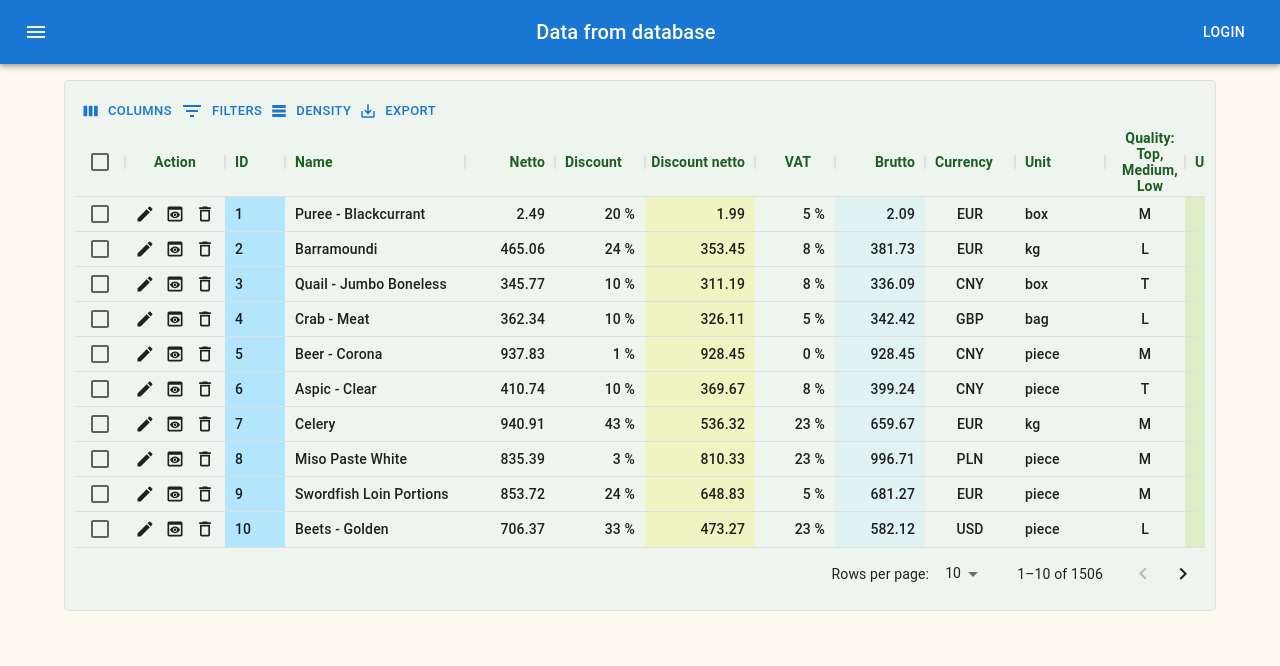
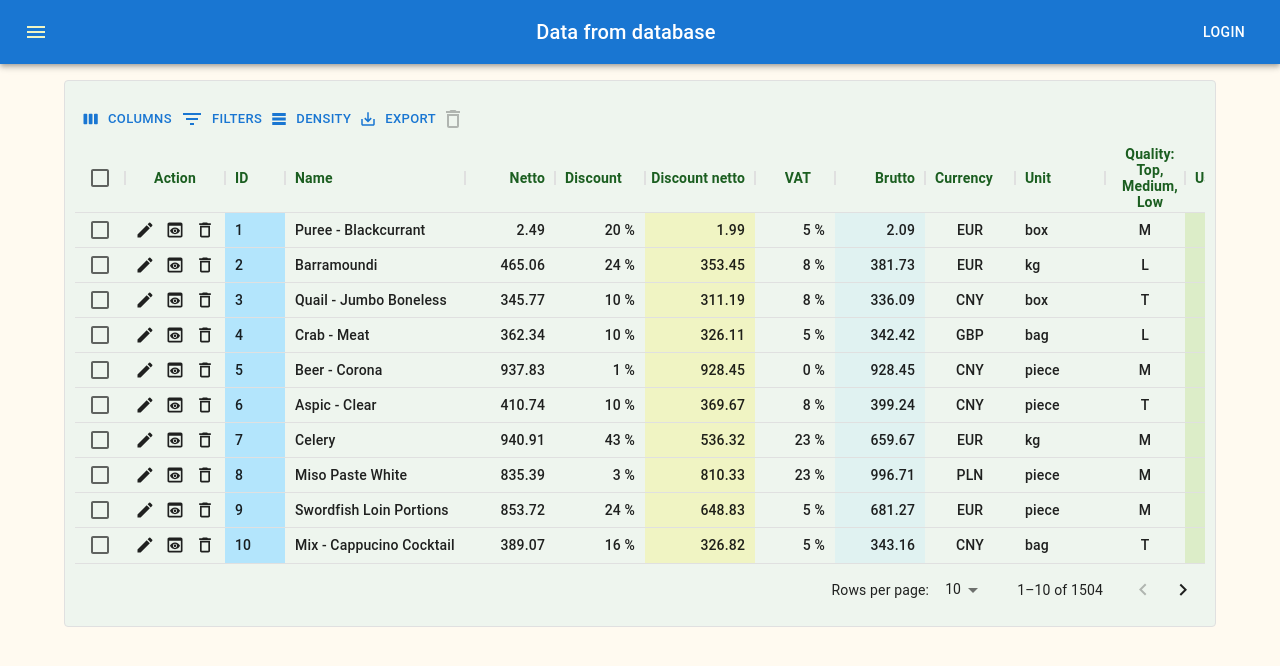
Before and after one commit to kodencja/mui-grid-data, a React (Create React App) app: page / in a window 1280 px wide. Shown: the top 666 px of the page. Built offline with nearby package versions, Linux system fonts and the light colour scheme; data requests are answered from the project's data file.

Commit message:
Add delete rows action plus button within CustomToolbar

```diff
--- a/src/App.js
+++ b/src/App.js
@@ -23,7 +23,7 @@ import SaveIcon from "@mui/icons-material/Save";
 import DeleteOutlinedIcon from "@mui/icons-material/DeleteOutlined";
 import { connect } from "react-redux";
 // import {fetchData} from "./redux/api/apiActions";
-import {fetchData, putData, postData, deleteData} from "./redux/api";
+import {fetchData, putData, postData, deleteData, deleteRows} from "./redux/api";
 import CircularProgress from '@mui/material/CircularProgress';
 import AddRecord from "./components/pages/AddRecord";
 import About from "./components/pages/About";
@@ -37,7 +37,7 @@ import { Button, Typography } from "@mui/material";
 function App(props) {
   const isMountedRef = useRef(true);
   // const [state, dispatch] = useReducer(reducer, initState);
-  const {data_db: { data, loading, currentURLtoDB, baseURLtoDB, error }, fetchData, api_put, api_post, api_del} = props;
+  const {data_db: { data, loading, currentURLtoDB, baseURLtoDB, error }, fetchData, api_put, api_post, api_del, rows_del} = props;
   // const { data, loading, currentURLtoDB, baseURLtoDB, error } = data_db;
 
   // const [modalOpen, setModalOpen] = useState(false);
@@ -86,7 +86,7 @@ function App(props) {
 // const dataTableProps = { modalOpen, handleDeleteClick, handleClose, row_params, dispatch, finalTextResponse, baseURLtoDB };
 // const dataTableProps = { baseURLtoDB, currentURLtoDB, apiMethod };
 // const dataTableProps = { finalTextResponse, baseURLtoDB, currentURLtoDB, apiMethod };
-const apiProps = {baseURLtoDB, api_put, api_del};
+const apiProps = {baseURLtoDB, api_put, api_del, rows_del};
 const apiPropsPost = {baseURLtoDB, api_post, loading};
 
 
@@ -146,6 +146,7 @@ const mapDispatchToProps = (dispatch) => {
     api_put: (url, sendData) => dispatch(putData(url, sendData)),
     api_post: (url, sendData) => dispatch(postData(url, sendData)),
     api_del: (url) => dispatch(deleteData(url)),
+    rows_del: (url) => dispatch(deleteRows(url)),
   }
 }
 
--- a/src/components/MenuComp.jsx
+++ b/src/components/MenuComp.jsx
@@ -35,7 +35,7 @@ const styles = {
   iconMenu: {
     // color: yellow["A100"],
     color: lime[100],
-    // color: purple[50],
+    // color: purple[200],
   },
   textMenu: {
     // color: yellow[50],
--- a/src/components/customHooks/useColumns.js
+++ b/src/components/customHooks/useColumns.js
@@ -19,7 +19,6 @@ import { format } from "date-fns";
 
 // const useColumns = (handleOpen, classes) => {
 const useColumns = (handleOpen) => {
-  const [quality, setQuality] = useState("");
 
   const defaultTheme = createTheme();
   const useStyles = makeStyles(
--- a/src/components/pages/DataTable.jsx
+++ b/src/components/pages/DataTable.jsx
@@ -1,34 +1,71 @@
-import React, { useState, useCallback, useRef, useMemo } from "react";
-import { DataGrid, GridToolbar } from "@mui/x-data-grid";
+import React, { useState, useEffect, useRef, useMemo } from "react";
+import {
+  DataGrid,
+  GridToolbar,
+  GridToolbarContainer,
+  GridToolbarColumnsButton,
+  GridToolbarFilterButton,
+  GridToolbarExport,
+  GridToolbarDensitySelector,
+} from "@mui/x-data-grid";
 import ModalComp from "../../components/ModalComp";
-import { Typography } from "@mui/material";
+import { Typography, IconButton } from "@mui/material";
+import DeleteIcon from "@mui/icons-material/DeleteOutlined";
 import useMediaQuery from "@mui/material/useMediaQuery";
 import useColumns from "../customHooks/useColumns";
 import useEditRow from "../customHooks/useEditRow";
 import { handleDeleteRow } from "../../functions/modalFn";
 import { modalStyle } from "../../styles/modalStyle";
 import { useStylesData } from "../../styles/useStylesData";
+import {
+  red,
+  pink,
+  purple,
+  deepPurple,
+  indigo,
+  blue,
+  lightBlue,
+  cyan,
+  teal,
+  green,
+  lightGreen,
+  lime,
+  amber,
+  orange,
+  deepOrange,
+  brown,
+  grey,
+  blueGrey,
+  yellow,
+} from "@mui/material/colors";
 
 // const defaultTheme = createTheme();
 
 const DataTable = ({ rows, apiProps }) => {
-  const { baseURLtoDB, api_put, api_del } = apiProps;
+  const { baseURLtoDB, api_put, api_del, rows_del } = apiProps;
 
   const classes = useStylesData();
 
   const [pageSize, setPageSize] = useState(10);
 
+  const [modalOpen, setModalOpen] = useState(false);
+  const [current_row_params, set_current_row_params] = useState({});
+  const [del_row, set_del_row] = useState(true);
+  const [selectionRow, setSelectionRow] = useState([]);
+
   const matches = useMediaQuery("(max-height:500px)");
 
-  const [modalOpen, setModalOpen] = useState(false);
-  const [row_params, set_row_params] = useState({});
-  const [del_row, set_del_row] = useState(true);
+  useEffect(() => {
+    console.log("selectionRow");
+    console.log(selectionRow);
+  }, [selectionRow]);
 
   console.log("DataTable Comp.");
 
   const { editRowsModel, editRowCommit, handleEditRowsModelChange } =
     useEditRow(api_put, baseURLtoDB);
 
+  // przy del_rows nie ma 'params'
   const handleOpen = (params, flag) => {
     console.log("flag");
     console.log(flag);
@@ -37,7 +74,7 @@ const DataTable = ({ rows, apiProps }) => {
     } else {
       set_del_row(false);
     }
-    set_row_params(params);
+    set_current_row_params(params);
     setModalOpen(true);
   };
   const columnsAll = useColumns(handleOpen);
@@ -48,14 +85,52 @@ const DataTable = ({ rows, apiProps }) => {
 
   const handleClose = () => setModalOpen(false);
 
-  const handleDeleteClick = async (e) => {
+  const handleDelete = async (e, multi = false) => {
     e.stopPropagation();
-    handleDeleteRow(row_params, set_row_params);
-    await api_del(`${baseURLtoDB}/${row_params.id}`);
-    // dispatch({ type: api_method, payload: "DELETE" });
-    // dispatch({ type: current_url, payload: `${baseURLtoDB}/${row_params.id}` });
+    console.log("current_row_params");
+    console.log(current_row_params);
+    if (multi) {
+      console.log("MULTI");
+      // handleDeleteRow(current_row_params, set_current_row_params);
+      // await handleDeleteRow(rows, selectionRow);
+      await rows_del(selectionRow);
+      set_current_row_params({});
+    } else {
+      console.log("Single row del");
+      // await api_del(`${baseURLtoDB}/${current_row_params.id}`);
+    }
     handleClose();
   };
+
+  function CustomToolbar() {
+    return (
+      <GridToolbarContainer>
+        <GridToolbarColumnsButton />
+        <GridToolbarFilterButton />
+        <GridToolbarDensitySelector />
+        <GridToolbarExport />
+        <IconButton
+          size="large"
+          edge="start"
+          aria-label="menu"
+          id="basic-button"
+          aria-controls="basic-menu"
+          aria-haspopup="true"
+          // aria-expanded={open ? "true" : undefined}
+          // onClick={(e) => handleDelete(e, true)}
+          onClick={(e) => handleOpen(e, true)}
+          variant="contained"
+          disabled={selectionRow.length > 0 ? false : true}
+          sx={{ color: "warning.main" }}
+          // sx={{ color: selectionRow.length > 0 ? "warning" : grey[500] }}
+          // sx={{ color: blue[700] }}
+          // sx={styles.iconMenu}>
+        >
+          <DeleteIcon />
+        </IconButton>
+      </GridToolbarContainer>
+    );
+  }
 
   const styles = {
     customHeaderCell: {
@@ -91,14 +166,20 @@ const DataTable = ({ rows, apiProps }) => {
         pageSize={pageSize}
         rowsPerPageOptions={[5, 10, 25, 50, 100]}
         onPageSizeChange={(newPageSize) => setPageSize(newPageSize)}
-        checkboxSelection
         editRowsModel={editRowsModel}
         editMode="row"
         onEditRowsModelChange={handleEditRowsModelChange}
         onRowEditCommit={editRowCommit}
         autoHeight={true}
+        checkboxSelection
+        disableSelectionOnClick
+        onSelectionModelChange={(newSelectionModel) => {
+          setSelectionRow(newSelectionModel);
+        }}
+        selectionModel={selectionRow}
         components={{
-          Toolbar: GridToolbar,
+          Toolbar: CustomToolbar,
+          // Toolbar: GridToolbar,
         }}
         getCellClassName={(params) =>
           params.field === "discount_netto"
@@ -124,10 +205,10 @@ const DataTable = ({ rows, apiProps }) => {
       <ModalComp
         del_row={del_row}
         style={modalStyle(matches)}
-        handleDelete={handleDeleteClick}
+        handleDelete={handleDelete}
         handleClose={handleClose}
         modalOpen={modalOpen}
-        params={row_params}
+        params={current_row_params}
       />
       {/* </ErrorBoundary> */}
     </div>
--- a/src/functions/modalFn.js
+++ b/src/functions/modalFn.js
@@ -1,7 +1,13 @@
-export  const handleDeleteRow = (row_params, set_row_params) => {
-    const id = row_params.id;
+export  const handleDeleteRow = (rows, selectionRow) => {
+  return new Promise ((resolve, reject) => {
+    // const id = row_params.id;
+    // console.log("row_params");
+    // console.log(row_params);
+    // console.log("id");
     // console.log(id);
-    row_params.api.updateRows([{ id, _action: "delete" }]);
+    // row_params.api.updateRows([{ id, _action: "delete" }]);
     console.log("Row DELETED!");
-    set_row_params({});
+    // set_row_params({});
+  })
+
   };
--- a/src/redux/api/apiActions.js
+++ b/src/redux/api/apiActions.js
@@ -1,35 +1,48 @@
-import axios from 'axios';
-import { FETCH_DATA_SUCCESS, FETCH_REQUEST, FETCH_DATA_FAILURE, FETCH_DATA_REQUEST, PUT_DATA_SUCCESS } from "./apiTypes";
-import {initState} from './apiReducer';
-
+import axios from "axios";
+import {
+  FETCH_DATA_SUCCESS,
+  FETCH_REQUEST,
+  REQUEST_COMPLETE,
+  FETCH_DATA_FAILURE,
+  FETCH_DATA_REQUEST,
+  PUT_DATA_SUCCESS,
+  DEL_ROWS_SUCCESS,
+} from "./apiTypes";
+import { initState } from "./apiReducer";
 
 export const apiRequest = () => {
   return {
     type: FETCH_REQUEST,
-    // payload: url
-}
-}
+  };
+};
 
-export const apiDataRequest = (url) => {
+export const apiRequestComplete = () => {
+  return {
+    type: REQUEST_COMPLETE,
+  };
+};
+
+// export const apiDataRequest = (url) => {
+export const apiDataRequest = () => {
   return {
     type: FETCH_DATA_REQUEST,
-    payload: url
-}
-}
+    // payload: url,
+  };
+};
 
 export const apiDataSuccess = (data) => {
   return {
     type: FETCH_DATA_SUCCESS,
-        payload: data
-    }
-}
+    payload: data,
+  };
+};
 
 export const putDataSuccess = (data) => {
   return {
     type: PUT_DATA_SUCCESS,
-        payload: data
-    }
-}
+    payload: data,
+  };
+};
 
 // export const postDataSuccess = (data) => {
 //     return {
@@ -38,42 +51,41 @@ export const putDataSuccess = (data) => {
 //     }
 // }
 
-
-// export const deleteDataSuccess = () => {
-//     return {
-//         type: DEL_DATA_SUCCESS    }
-// }
+export const deleteRowsSuccess = (idsArray) => {
+  return {
+    type: DEL_ROWS_SUCCESS,
+    payload: idsArray,
+  };
+};
 
 export const apiDataFailure = (error) => {
   return {
     type: FETCH_DATA_FAILURE,
-        payload: error
-    }
-}
+    payload: error,
+  };
+};
 
 export const fetchData = (url) => {
+  return (dispatch) => {
+    dispatch(apiDataRequest());
 
-    return (dispatch) => {
-        dispatch(apiDataRequest(url));
-
-    setTimeout(()=>{
-        axios.get(url)
-        .then(response => {
+    setTimeout(() => {
+      axios
+        .get(url)
+        .then((response) => {
           dispatch(apiDataSuccess(response.data));
         })
-        .catch(error => {
+        .catch((error) => {
           console.log(error.message);
           dispatch(apiDataFailure(error.message));
-        })
-    }, 1000)
-
-    }
-    }
+        });
+    }, 1000);
+  };
+};
 
 // export const fetchData = (url, apiMethod, sendData = undefined) => {
 // export const putData = (url, apiMethod, sendData) => {
 export const putData = (url, sendData) => {
-
   console.log("url");
   console.log(url);
   // console.log("apiMethod");
@@ -97,28 +109,26 @@ return (dispatch) => {
     console.log("PUT request");
     // }, 1000);
     axios(options)
-    .then(res => {
+      .then((res) => {
         if (res.status < 200 || res.status > 299) {
           throw new Error("Could not amend data from that resource!");
           // console.log("Could not fetch data from that resource!");
         }
-            console.log("Amend")
+        console.log("Amend");
+        // another option instead of fetching amended data by dispatch(fetchData(initState.baseURLtoDB) is to change the fetched data stored in 'data' array
         dispatch(putDataSuccess(res.data));
       })
       // .then((res) => dispatch(fetchData(initState.baseURLtoDB)))
-    .catch(error => {
+      .catch((error) => {
         console.log("Error");
         console.log(error.message);
         dispatch(apiDataFailure(error.message));
-    })
+      });
     // }, 1000)
-
-}
-}
-
+  };
+};
 
 export const postData = (url, sendData) => {
-
   console.log("url");
   console.log(url);
   // console.log("apiMethod");
@@ -140,28 +150,25 @@ return (dispatch) => {
     dispatch(apiRequest());
     console.log("Post request");
     axios(options)
-    .then(res => {
+      .then((res) => {
         if (res.status < 200 || res.status > 299) {
           throw new Error("Could not post data from that resource!");
           // console.log("Could not fetch data from that resource!");
         }
-            console.log("Post")
+        console.log("Post");
         // dispatch(postDataSuccess(res.data));
       })
       .then((res) => dispatch(fetchData(url)))
-    .catch(error => {
+      .catch((error) => {
         console.log("Error");
         console.log(error.message);
         dispatch(apiDataFailure(error.message));
-    })
+      });
     // }, 1500)
-
-}
-}
-
+  };
+};
 
 export const deleteData = (url) => {
-
   console.log("url");
   console.log(url);
   // console.log("apiMethod");
@@ -170,7 +177,7 @@ export const deleteData = (url) => {
   const options = {
     method: "DELETE",
     url: url,
-        headers: { "Content-type": "application/json" }
+    headers: { "Content-type": "application/json" },
   };
 
   return (dispatch) => {
@@ -179,21 +186,45 @@ return (dispatch) => {
     // dispatch(apiRequest());
     console.log("Del request");
     axios(options)
-    .then(res => {
+      .then((res) => {
         if (res.status < 200 || res.status > 299) {
           throw new Error("Could not fetch data from that resource!");
           // console.log("Could not fetch data from that resource!");
         }
-            console.log("Post")
-            // dispatch(deleteDataSuccess());
+        console.log("Delete");
+        // dispatch(deleteRowsSuccess());
       })
       .then((res) => dispatch(fetchData(initState.baseURLtoDB)))
-    .catch(error => {
+      .catch((error) => {
         console.log("Error");
         console.log(error.message);
         dispatch(apiDataFailure(error.message));
-    })
+      });
     // }, 1500)
+  };
+};
 
-}
-}
+const deleteSomeRows = (dispatch, idsArray) => {
+  return new Promise((resolve, reject) => {
+    // resolve(dispatch(deleteRowsSuccess()));
+    dispatch(deleteRowsSuccess(idsArray));
+    // setTimeout(()=> {
+        resolve();
+    // }, 2000)
+  });
+};
+
+export const deleteRows = (idsArray) => {
+  return async (dispatch) => {
+    dispatch(apiDataRequest());
+
+    // rows are deleted only in aplication memory ('data' array), not in database so as not to loose all records in the database. Here we simulate api latency
+    // setTimeout(async () => {
+      console.log("deleteRows async");
+      await deleteSomeRows(dispatch, idsArray);
+      console.log("After deleteSomeRows");
+    //   await dispatch(apiRequestComplete());
+      console.log("After apiRequestComplete");
+    // }, 500);
+  };
+};
--- a/src/redux/api/apiTypes.js
+++ b/src/redux/api/apiTypes.js
@@ -1,7 +1,9 @@
 export const FETCH_REQUEST = "FETCH_REQUEST";
+export const REQUEST_COMPLETE = "REQUEST_COMPLETE";
 export const FETCH_DATA_REQUEST = "FETCH_DATA_REQUEST";
 export const FETCH_DATA_SUCCESS = "FETCH_DATA_SUCCESS";
 export const PUT_DATA_SUCCESS = "PUT_DATA_SUCCESS";
 export const POST_DATA_SUCCESS = "POST_DATA_SUCCESS";
 export const DEL_DATA_SUCCESS = "DEL_DATA_SUCCESS";
+export const DEL_ROWS_SUCCESS = "DEL_ROWS_SUCCESS";
 export const FETCH_DATA_FAILURE = "FETCH_DATA_FAILURE";
```
Also changed, not shown: src/components/FormComps/RadioComp.jsx (deleted, +0 -75 lines), src/components/ModalComp.jsx (+8 -4 lines), src/components/pages/DateData1.jsx (deleted, +0 -74 lines), src/redux/api/apiReducer.js (+17 -6 lines), data/db.json. Lines whose indentation alone changed are shown as unchanged.
